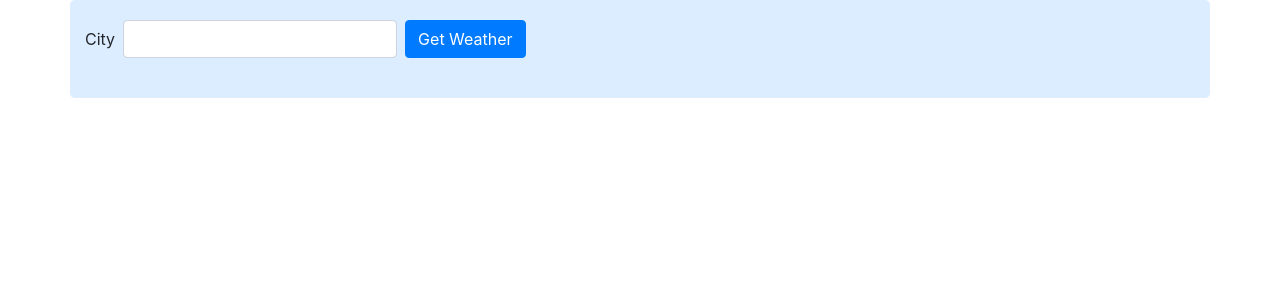
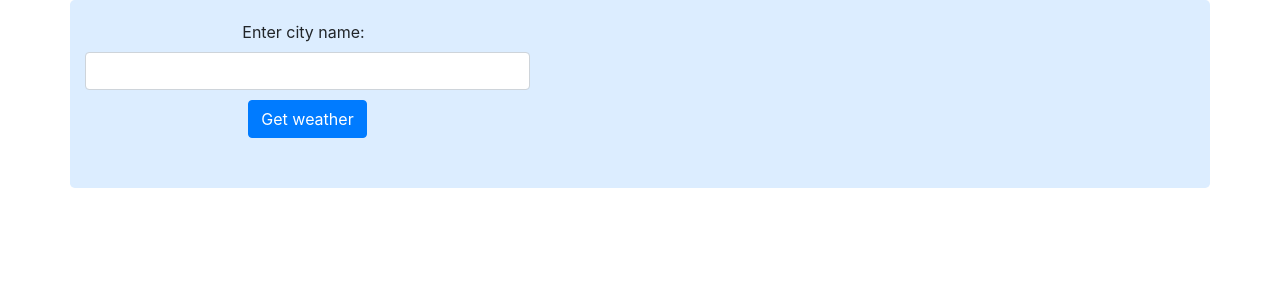
Before and after one commit to doniarobinson/weather-app, a React (Create React App) app: page / in a window 1280 px wide. Shown: the top 300 px of the page. Built offline with nearby package versions, Linux system fonts and the light colour scheme.

Commit message:
Change App component from class to function

```diff
--- a/src/api/server.js
+++ b/src/api/server.js
@@ -2,6 +2,7 @@ const axios = require('axios');
 const cities = require('cities.json');
 
 async function getWeatherByCity(name, country) {
+  // TODO: include country in search
   const found = cities.filter(city =>
     city.name.toLowerCase() === name.toLowerCase()
   );
@@ -15,13 +16,12 @@ async function getWeatherByCity(name, country) {
       return response.data;
     }
     catch (error) {
-      // FUTURE (not in scope): distinguish these error messages
+      // TODO: distinguish these error messages
       return "Error";
     }
-
   }
   else {
-    // FUTURE (not in scope: distinguish these error messages
+    // TODO: distinguish these error messages
     return "Error";
   }
 
--- a/src/components/App.js
+++ b/src/components/App.js
@@ -1,106 +1,76 @@
-import React from 'react';
+import React, { useState } from 'react';
 import './App.css';
 import { getWeatherByCity } from '../api/server';
 import TodayForecast from './TodayForecast';
 import FutureDayForecast from './FutureDayForecast';
 
-class App extends React.Component {
-  constructor() {
-    super();
-    this.state = {
-      city: '',
-      timezone_offset: 0,
-      current: '',
-      hourly: '',
-      day0: '',
-      day1: '',
-      day2: '',
-      day3: '',
-      day4: '',
-      dayNames: [],
-      error: ''
-    };
-    this.handleChange = this.handleChange.bind(this);
-    this.handleSubmit = this.handleSubmit.bind(this);
-  }
+export default function App() {
+  let [city, setCity] = useState('');
+  let [timezone_offset, setTimezoneOffset] = useState(0);
+  let [current, setCurrent] = useState('');
+  let [hourly, setHourly] = useState('');
+  let [days, setDays] = useState([]);
+  let [dayNames, setDayNames] = useState([]);
+  let [error, setError] = useState('');
+  const daysofWeek = ["Sunday", "Monday", "Tuesday", "Wednesday", "Thursday", "Friday", "Saturday"];
 
-  handleChange(event) {
-    this.setState({ city: event.target.value });
-  }
-
-  handleSubmit = async event => {
-    event.preventDefault();
-    const errorMsg = "Error looking up weather. Please try again.";
-    const response = await getWeatherByCity(this.state.city);
+  async function getWeather() {
+    const response = await getWeatherByCity(city);
     if (response === "Error") {
-      this.setState({ error: errorMsg });
-      this.setState({ day0: '' });
-      this.setState({ day1: '' });
-      this.setState({ day2: '' });
-      this.setState({ day3: '' });
-      this.setState({ day4: '' });
+      setError("Error looking up weather. Please try again.");
+      setDays([]);
     }
     else {
-      this.setState({ error: '' });
-      this.setState({ timezone_offset: response.timezone_offset });
-      this.setState({ current: response.current });
-      this.setState({ hourly: response.hourly });
-      this.setState({ day0: response.daily[0] });
-      this.setState({ day1: response.daily[1] });
-      this.setState({ day2: response.daily[2] });
-      this.setState({ day3: response.daily[3] });
-      this.setState({ day4: response.daily[4] });
+      setError("");
+      setTimezoneOffset(response.timezone_offset);
+      setCurrent(response.current);
+      setHourly(response.hourly);
+      setDays([response.daily[0], response.daily[1], response.daily[2], response.daily[3], response.daily[4]]);
+
       // set daynames
-      const daysofWeek = ["Sunday", "Monday", "Tuesday", "Wednesday", "Thursday", "Friday", "Saturday"];
       const currentDay = new Date().getDay();
       let tmpArray = [];
       for (let i = 1; i < 6; i++) {
-        let findTheDay = (i + currentDay) % 7;
+        var findTheDay = (i + currentDay) % 7;
         tmpArray.push(daysofWeek[findTheDay]);
       }
-      this.setState({ dayNames: tmpArray });
+      setDayNames(tmpArray);
     }
   };
 
-  render() {
   return (
     <div className="container rounded-lg">
       <div className="row get-city">
         <div className="col-md-5">
-            <form className="form-inline" onSubmit={this.handleSubmit}>
-              <label className="mr-2" htmlFor="inputCity">City</label>
-              <input type="text" className="form-control mr-2" name="city" id="inputCity" value={this.state.city} onChange={this.handleChange} />
-              <button type="submit" className="btn btn-primary">Get Weather</button>
-            </form>
+          <label className="mr-2" htmlFor="inputCity">Enter city name:</label>
+          <input type="text" className="form-control mr-2" name="city" id="inputCity" value={city} onChange={(e) => setCity(e.target.value)} />
+          <button onClick={getWeather} className="btn btn-primary weather-button">Get weather</button>
         </div>
         <div className="col-md-7">
-            {this.state.error ? <p className="error">{this.state.error}</p> : null}
-            {this.state.current ? <TodayForecast timezone_offset={this.state.timezone_offset} current={this.state.current} hourly={this.state.hourly} /> : null}
+          {error ? <p className="error">{error}</p> : null}
+          {current ? <TodayForecast timezone_offset={timezone_offset} current={current} hourly={hourly} /> : null}
         </div>
       </div>
 
       <div className="row">
         <div className="col-md-1"></div>
         <div className="col-md-2">
-            {this.state.day0 ? <FutureDayForecast day={this.state.dayNames[0]} forecast={this.state.day0} /> : null}
+          {days[0] ? <FutureDayForecast day={dayNames[0]} forecast={days[0]} /> : null}
         </div>
         <div className="col-md-2">
-            {this.state.day1 ? <FutureDayForecast day={this.state.dayNames[1]} forecast={this.state.day1} /> : null}
+          {days[1] ? <FutureDayForecast day={dayNames[1]} forecast={days[1]} /> : null}
         </div>
         <div className="col-md-2">
-            {this.state.day2 ? <FutureDayForecast day={this.state.dayNames[2]} forecast={this.state.day2} /> : null}
+          {days[2] ? <FutureDayForecast day={dayNames[2]} forecast={days[2]} /> : null}
         </div>
         <div className="col-md-2">
-            {this.state.day3 ? <FutureDayForecast day={this.state.dayNames[3]} forecast={this.state.day3} /> : null}
+          {days[3] ? <FutureDayForecast day={dayNames[3]} forecast={days[3]} /> : null}
         </div>
         <div className="col-md-2">
-            {this.state.day4 ? <FutureDayForecast day={this.state.dayNames[4]} forecast={this.state.day4} /> : null}
+          {days[4] ? <FutureDayForecast day={dayNames[4]} forecast={days[4]} /> : null}
         </div>
         <div className="col-md-1"></div>
       </div>
     </div>
   );
 }
-}
-
-export default App;
--- a/src/index.css
+++ b/src/index.css
@@ -11,3 +11,6 @@ code {
   font-family: source-code-pro, Menlo, Monaco, Consolas, 'Courier New',
     monospace;
 }
+.weather-button {
+  margin: 10px;
+}
```
Also changed, not shown: src/logo.svg (deleted). Lines whose indentation alone changed are shown as unchanged.
